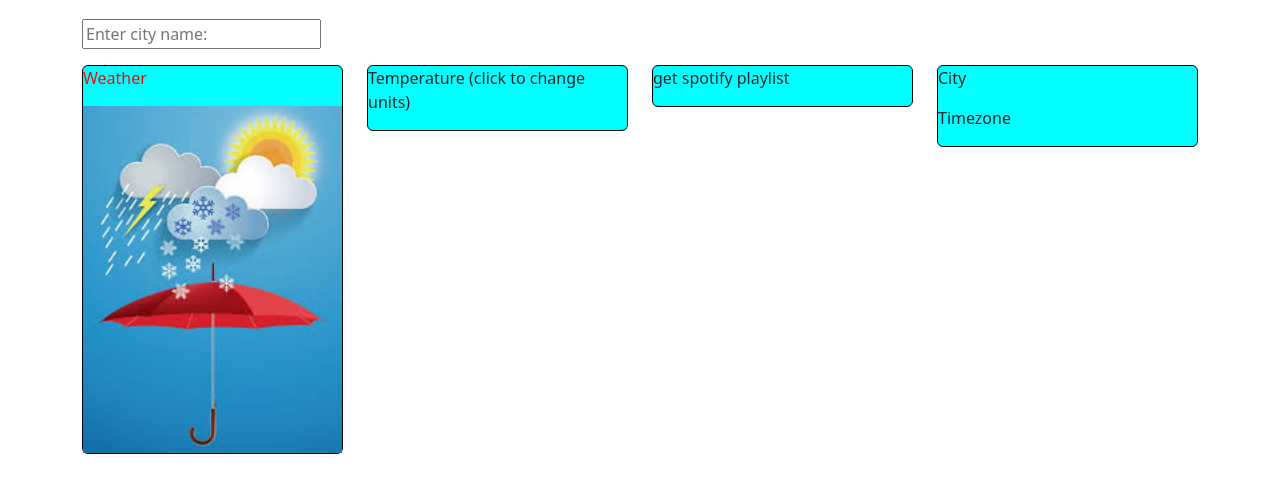
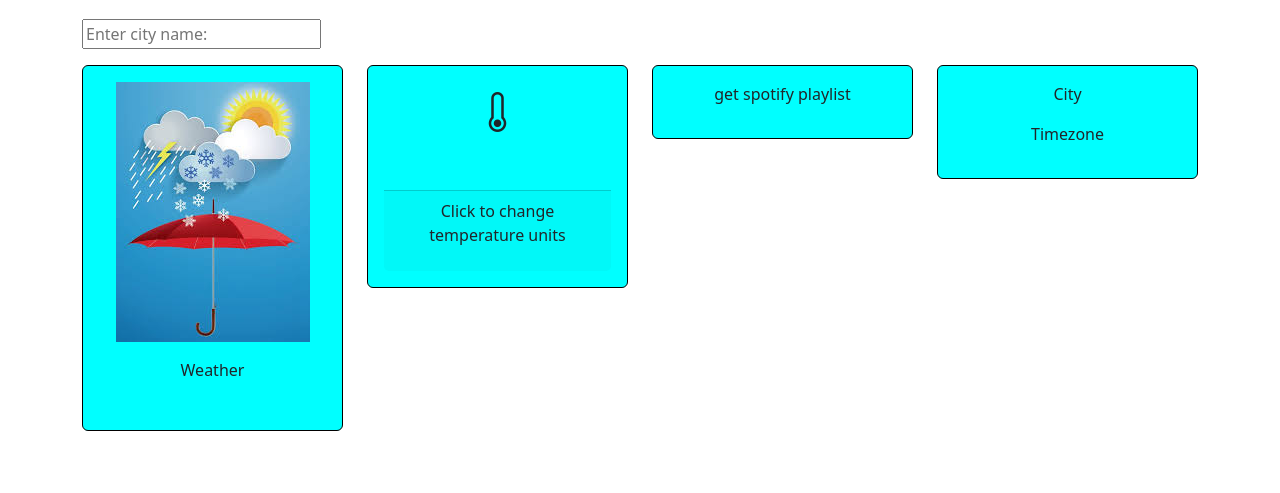
Before and after one commit to anushkav03/weather-board, a website: page index.html in a window 1280 px wide. Shown: the part 69-562 px from the top of the page. Drawn offline with nearby package versions, Linux system fonts and the light colour scheme.

Commit message:
temperature icons w updating functionality

```diff
--- a/css/style.css
+++ b/css/style.css
@@ -6,5 +6,4 @@
 }
 
 .weather-text {
-    color: red;
 }
--- a/index.html
+++ b/index.html
@@ -6,6 +6,7 @@
         <title>Weather Checker</title>
         <link rel="stylesheet" href="https://cdn.jsdelivr.net/npm/bootstrap@5.3.3/dist/css/bootstrap.min.css">
         <link href="https://cdn.jsdelivr.net/npm/bootstrap@5.3.0/dist/css/bootstrap.min.css" rel="stylesheet">
+        <link href="https://cdn.jsdelivr.net/npm/bootstrap-icons/font/bootstrap-icons.css" rel="stylesheet">
         <link href="css/style.css" rel="stylesheet">
     </head>
     <body>
@@ -30,29 +31,42 @@
 
                 <!-- Results > Weather -->
                 <div class="col weather">
-                    <div class="card feature">
-                        <p class="weather-text">Weather</p>
-                        <img class="weather-img" src="img/weather.jpeg" alt="">
+                    <div class="card text-center p-3 feature">
+                        <div class="card-image-top">
+                            <img class="weather-img" src="img/weather.jpeg" alt="">
+                        </div>
+                        <div class="card-body">
+                            <p class="weather-text">Weather</p>
+                        </div>
                     </div>
                 </div>
 
                 <!-- Results > Temperature -->
-                <div class="col temperature">
-                    <div class="card feature">
-                        <p class="temperature-text">Temperature (click to change units)</p>
+                <div class="col">
+                    <div class="card text-center p-3 temperature feature">
+                        <div class="card-image-top">
+                            <!--<img class="temperature-img" src="img/weather.jpeg" alt="">-->
+                            <i class="bi bi-thermometer fs-1 thermometer-icon"></i>
+                        </div>
+                        <div class="card-body">
+                            <p class="temperature-text"></p>
+                        </div>
+                        <div class="card-footer">
+                            <p>Click to change temperature units</p>
+                        </div>
                     </div>
                 </div>
 
                 <!-- Results > Music -->
-                <div class="col music">
-                    <div class="card feature">
+                <div class="col text-center music">
+                    <div class="card text-center p-3 feature">
                         <p>get spotify playlist</p>
                     </div>
                 </div>
 
                 <!-- Results > Timezone -->
                 <div class="col timezone">
-                    <div class="card feature">
+                    <div class="card text-center p-3 feature">
                         <p class="city-text">City</p>
                         <p class="timezone-text">Timezone</p>
                     </div>
--- a/js/app.js
+++ b/js/app.js
@@ -12,6 +12,7 @@ const cityText = document.querySelector('.city-text')
 
 const tempBox = document.querySelector('.temperature');
 const tempText = document.querySelector('.temperature-text')
+const tempIcon = document.querySelector('.thermometer-icon');
 
 
 // FUNCTIONS
@@ -42,10 +43,27 @@ function getWeatherData(city) {
             } else {
                 tempText.textContent = weatherData.current.temp_c.toString() + "°C"
             }
+            changeTemperatureIcon();
         })
 }
 
 // !! Separate API call & getting data from updating the UI
+
+// Change temperature icon (cold, normal, hot)
+function changeTemperatureIcon() {
+    tempIcon.classList.remove('bi-thermometer', 'bi-thermometer-low', 'bi-thermometer-half', 'bi-thermometer-high');
+    let temp = weatherData.current.temp_c;
+
+    if (temp < 15) {
+        tempIcon.classList.add('bi-thermometer-low');
+    }
+    else if (temp >= 15 && temp < 30) {
+        tempIcon.classList.add('bi-thermometer-half');
+    }
+    else if (temp >= 30) {
+        tempIcon.classList.add('bi-thermometer-high');
+    }
+}
 
 function changeTemperature() {
     if (tempText.textContent[tempText.textContent.length - 1] == "C") {
--- /dev/null
+++ b/package.json
@@ -0,0 +1,5 @@
+{
+  "dependencies": {
+    "bootstrap-icons": "^1.11.3"
+  }
+}
--- /dev/null
+++ b/requirements.txt
@@ -0,0 +1 @@
+bootstrap-icons
```
Also changed, not shown: 1 other file.
